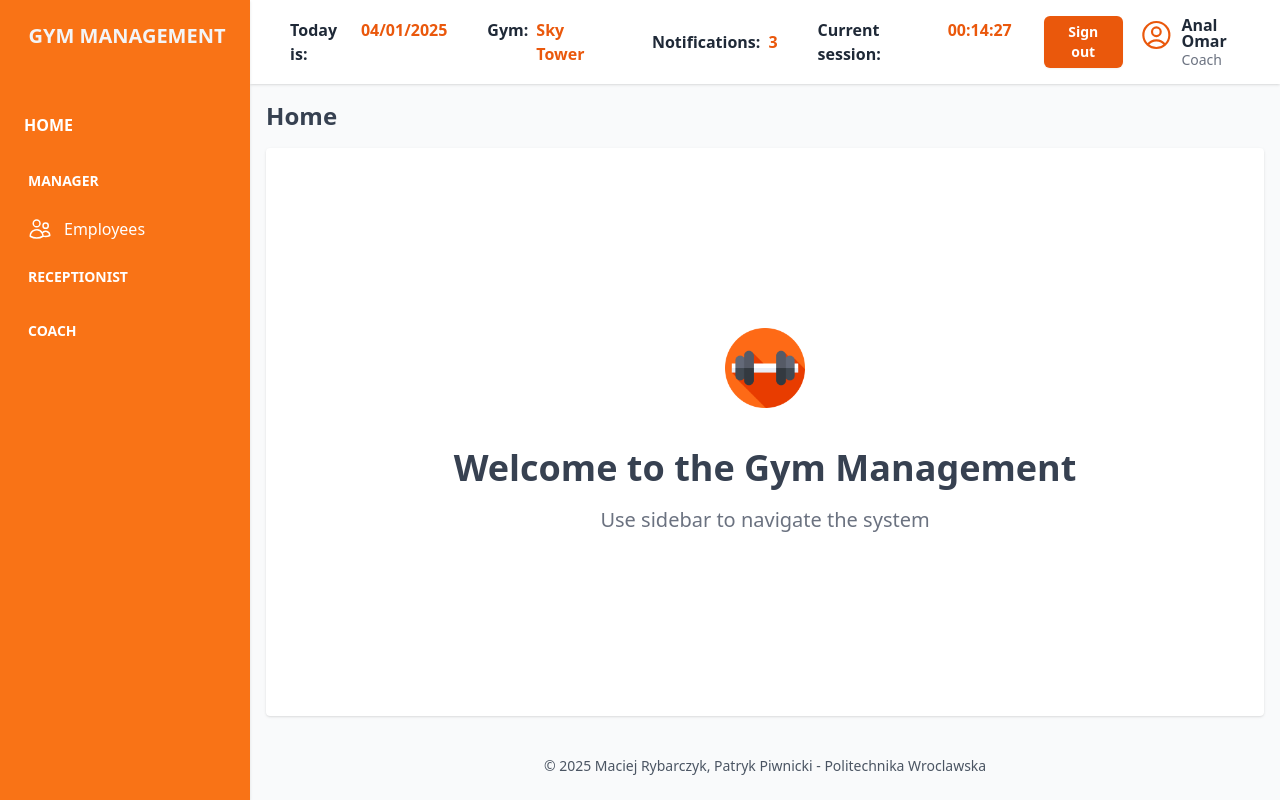
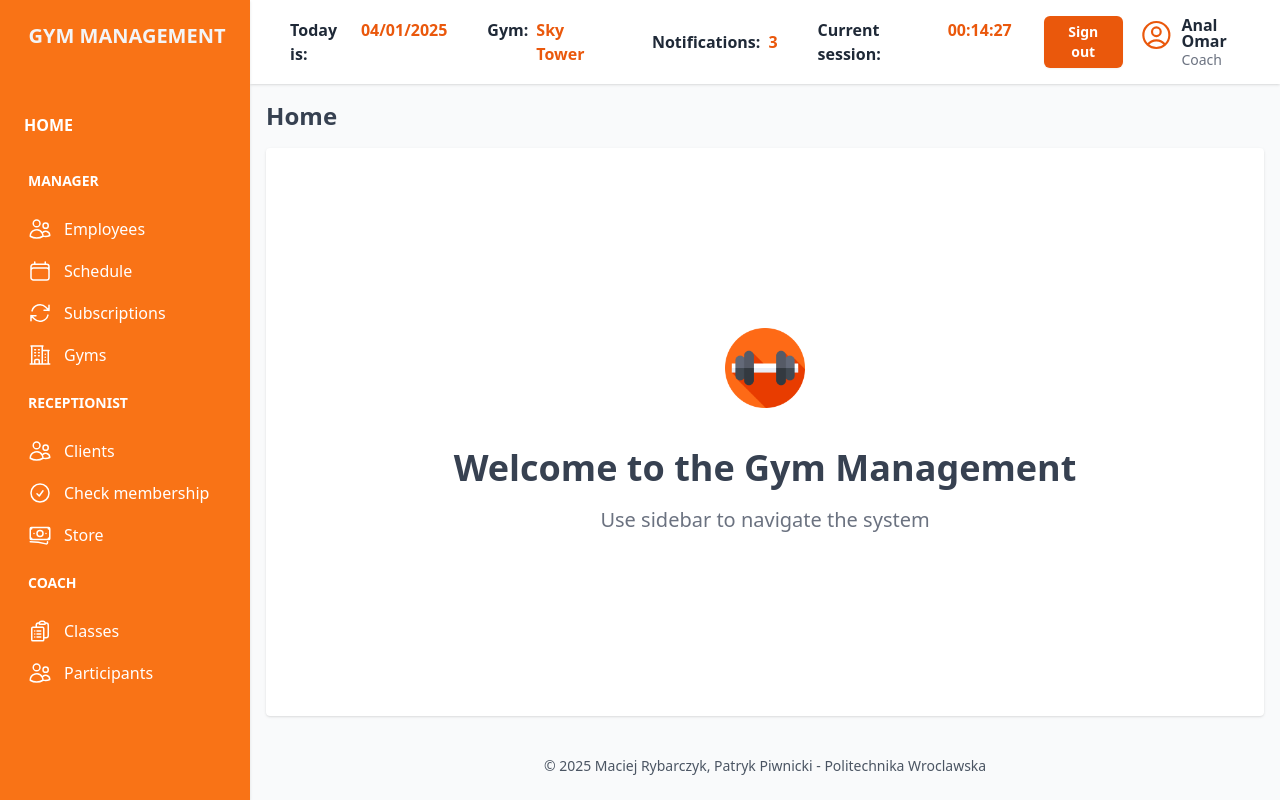
Before and after one commit to Maciek28675/Gym-Management-System-Frontend, a Vue app: page /home in a window 1280 px wide. Built offline with nearby package versions, Linux system fonts and the light colour scheme.

Commit message:
Add more sidebar buttons

```diff
--- a/src/views/HomeView.vue
+++ b/src/views/HomeView.vue
@@ -32,10 +32,130 @@
             </a>
           </li>
           <li class="my-px">
+            <a
+              href="#"
+              class="flex flex-row items-center h-10 px-3 rounded-lg text-white hover:bg-orange-600 hover:font-semibold"
+            >
+              <span class="flex items-center justify-center text-lg text-white">
+                <svg xmlns="http://www.w3.org/2000/svg" fill="none" viewBox="0 0 24 24" stroke-width="1.5" stroke="currentColor" class="size-6">
+                  <path stroke-linecap="round"
+                        stroke-linejoin="round"
+                        d="M6.75 3v2.25M17.25 3v2.25M3 18.75V7.5a2.25 2.25 0 0 1 2.25-2.25h13.5A2.25 2.25 0 0 1 21 7.5v11.25m-18 0A2.25 2.25 0 0 0 5.25 21h13.5A2.25 2.25 0 0 0 21 18.75m-18 0v-7.5A2.25 2.25 0 0 1 5.25 9h13.5A2.25 2.25 0 0 1 21 11.25v7.5" />
+                </svg>
+              </span>
+              <span class="ml-3">Schedule</span>
+            </a>
+          </li>
+          <li class="my-px">
+            <a
+              href="#"
+              class="flex flex-row items-center h-10 px-3 rounded-lg text-white hover:bg-orange-600 hover:font-semibold"
+            >
+              <span class="flex items-center justify-center text-lg text-white">
+                <svg xmlns="http://www.w3.org/2000/svg" fill="none" viewBox="0 0 24 24" stroke-width="1.5" stroke="currentColor" class="size-6">
+                  <path stroke-linecap="round"
+                        stroke-linejoin="round"
+                        d="M16.023 9.348h4.992v-.001M2.985 19.644v-4.992m0 0h4.992m-4.993 0 3.181 3.183a8.25 8.25 0 0 0 13.803-3.7M4.031 9.865a8.25 8.25 0 0 1 13.803-3.7l3.181 3.182m0-4.991v4.99" />
+                </svg>
+              </span>
+              <span class="ml-3">Subscriptions</span>
+            </a>
+          </li>
+          <li class="my-px">
+            <a
+              href="#"
+              class="flex flex-row items-center h-10 px-3 rounded-lg text-white hover:bg-orange-600 hover:font-semibold"
+            >
+              <span class="flex items-center justify-center text-lg text-white">
+                <svg xmlns="http://www.w3.org/2000/svg" fill="none" viewBox="0 0 24 24" stroke-width="1.5" stroke="currentColor" class="size-6">
+                  <path stroke-linecap="round"
+                        stroke-linejoin="round"
+                        d="M2.25 21h19.5m-18-18v18m10.5-18v18m6-13.5V21M6.75 6.75h.75m-.75 3h.75m-.75 3h.75m3-6h.75m-.75 3h.75m-.75 3h.75M6.75 21v-3.375c0-.621.504-1.125 1.125-1.125h2.25c.621 0 1.125.504 1.125 1.125V21M3 3h12m-.75 4.5H21m-3.75 3.75h.008v.008h-.008v-.008Zm0 3h.008v.008h-.008v-.008Zm0 3h.008v.008h-.008v-.008Z" />
+                </svg>
+              </span>
+              <span class="ml-3">Gyms</span>
+            </a>
+          </li>
+          <li class="my-px">
             <span class="flex font-bold text-sm text-white px-3 my-4 uppercase">Receptionist</span>
           </li>
           <li class="my-px">
+            <a
+              href="#"
+              class="flex flex-row items-center h-10 px-3 rounded-lg text-white hover:bg-orange-600 hover:font-semibold"
+            >
+              <span class="flex items-center justify-center text-lg text-white">
+                <svg xmlns="http://www.w3.org/2000/svg" fill="none" viewBox="0 0 24 24" stroke-width="1.5" stroke="currentColor" class="size-6">
+                  <path stroke-linecap="round"
+                        stroke-linejoin="round"
+                        d="M15 19.128a9.38 9.38 0 0 0 2.625.372 9.337 9.337 0 0 0 4.121-.952 4.125 4.125 0 0 0-7.533-2.493M15 19.128v-.003c0-1.113-.285-2.16-.786-3.07M15 19.128v.106A12.318 12.318 0 0 1 8.624 21c-2.331 0-4.512-.645-6.374-1.766l-.001-.109a6.375 6.375 0 0 1 11.964-3.07M12 6.375a3.375 3.375 0 1 1-6.75 0 3.375 3.375 0 0 1 6.75 0Zm8.25 2.25a2.625 2.625 0 1 1-5.25 0 2.625 2.625 0 0 1 5.25 0Z" />
+                </svg>
+              </span>
+              <span class="ml-3">Clients</span>
+            </a>
+          </li>
+          <li class="my-px">
+            <a
+              href="#"
+              class="flex flex-row items-center h-10 px-3 rounded-lg text-white hover:bg-orange-600 hover:font-semibold"
+            >
+              <span class="flex items-center justify-center text-lg text-white">
+                <svg xmlns="http://www.w3.org/2000/svg" fill="none" viewBox="0 0 24 24" stroke-width="1.5" stroke="currentColor" class="size-6">
+                  <path stroke-linecap="round"
+                        stroke-linejoin="round"
+                          d="M9 12.75 11.25 15 15 9.75M21 12a9 9 0 1 1-18 0 9 9 0 0 1 18 0Z" />
+                </svg>
+              </span>
+              <span class="ml-3">Check membership</span>
+            </a>
+          </li>
+          <li class="my-px">
+            <a
+              href="#"
+              class="flex flex-row items-center h-10 px-3 rounded-lg text-white hover:bg-orange-600 hover:font-semibold"
+            >
+              <span class="flex items-center justify-center text-lg text-white">
+                <svg xmlns="http://www.w3.org/2000/svg" fill="none" viewBox="0 0 24 24" stroke-width="1.5" stroke="currentColor" class="size-6">
+                  <path stroke-linecap="round"
+                        stroke-linejoin="round"
+                        d="M2.25 18.75a60.07 60.07 0 0 1 15.797 2.101c.727.198 1.453-.342 1.453-1.096V18.75M3.75 4.5v.75A.75.75 0 0 1 3 6h-.75m0 0v-.375c0-.621.504-1.125 1.125-1.125H20.25M2.25 6v9m18-10.5v.75c0 .414.336.75.75.75h.75m-1.5-1.5h.375c.621 0 1.125.504 1.125 1.125v9.75c0 .621-.504 1.125-1.125 1.125h-.375m1.5-1.5H21a.75.75 0 0 0-.75.75v.75m0 0H3.75m0 0h-.375a1.125 1.125 0 0 1-1.125-1.125V15m1.5 1.5v-.75A.75.75 0 0 0 3 15h-.75M15 10.5a3 3 0 1 1-6 0 3 3 0 0 1 6 0Zm3 0h.008v.008H18V10.5Zm-12 0h.008v.008H6V10.5Z" />
+                </svg>
+              </span>
+              <span class="ml-3">Store</span>
+            </a>
+          </li>
+          <li class="my-px">
             <span class="flex font-bold text-sm text-white px-3 my-4 uppercase">Coach</span>
+          </li>
+          <li class="my-px">
+            <a
+              href="#"
+              class="flex flex-row items-center h-10 px-3 rounded-lg text-white hover:bg-orange-600 hover:font-semibold"
+            >
+              <span class="flex items-center justify-center text-lg text-white">
+                <svg xmlns="http://www.w3.org/2000/svg" fill="none" viewBox="0 0 24 24" stroke-width="1.5" stroke="currentColor" class="size-6">
+                  <path stroke-linecap="round"
+                        stroke-linejoin="round"
+                        d="M9 12h3.75M9 15h3.75M9 18h3.75m3 .75H18a2.25 2.25 0 0 0 2.25-2.25V6.108c0-1.135-.845-2.098-1.976-2.192a48.424 48.424 0 0 0-1.123-.08m-5.801 0c-.065.21-.1.433-.1.664 0 .414.336.75.75.75h4.5a.75.75 0 0 0 .75-.75 2.25 2.25 0 0 0-.1-.664m-5.8 0A2.251 2.251 0 0 1 13.5 2.25H15c1.012 0 1.867.668 2.15 1.586m-5.8 0c-.376.023-.75.05-1.124.08C9.095 4.01 8.25 4.973 8.25 6.108V8.25m0 0H4.875c-.621 0-1.125.504-1.125 1.125v11.25c0 .621.504 1.125 1.125 1.125h9.75c.621 0 1.125-.504 1.125-1.125V9.375c0-.621-.504-1.125-1.125-1.125H8.25ZM6.75 12h.008v.008H6.75V12Zm0 3h.008v.008H6.75V15Zm0 3h.008v.008H6.75V18Z" />
+                </svg>
+              </span>
+              <span class="ml-3">Classes</span>
+            </a>
+          </li>
+          <li class="my-px">
+            <a
+              href="#"
+              class="flex flex-row items-center h-10 px-3 rounded-lg text-white hover:bg-orange-600 hover:font-semibold"
+            >
+              <span class="flex items-center justify-center text-lg text-white">
+                <svg xmlns="http://www.w3.org/2000/svg" fill="none" viewBox="0 0 24 24" stroke-width="1.5" stroke="currentColor" class="size-6">
+                  <path stroke-linecap="round"
+                        stroke-linejoin="round"
+                        d="M15 19.128a9.38 9.38 0 0 0 2.625.372 9.337 9.337 0 0 0 4.121-.952 4.125 4.125 0 0 0-7.533-2.493M15 19.128v-.003c0-1.113-.285-2.16-.786-3.07M15 19.128v.106A12.318 12.318 0 0 1 8.624 21c-2.331 0-4.512-.645-6.374-1.766l-.001-.109a6.375 6.375 0 0 1 11.964-3.07M12 6.375a3.375 3.375 0 1 1-6.75 0 3.375 3.375 0 0 1 6.75 0Zm8.25 2.25a2.625 2.625 0 1 1-5.25 0 2.625 2.625 0 0 1 5.25 0Z" />
+                </svg>
+              </span>
+              <span class="ml-3">Participants</span>
+            </a>
           </li>
         </ul>
       </div>
```
